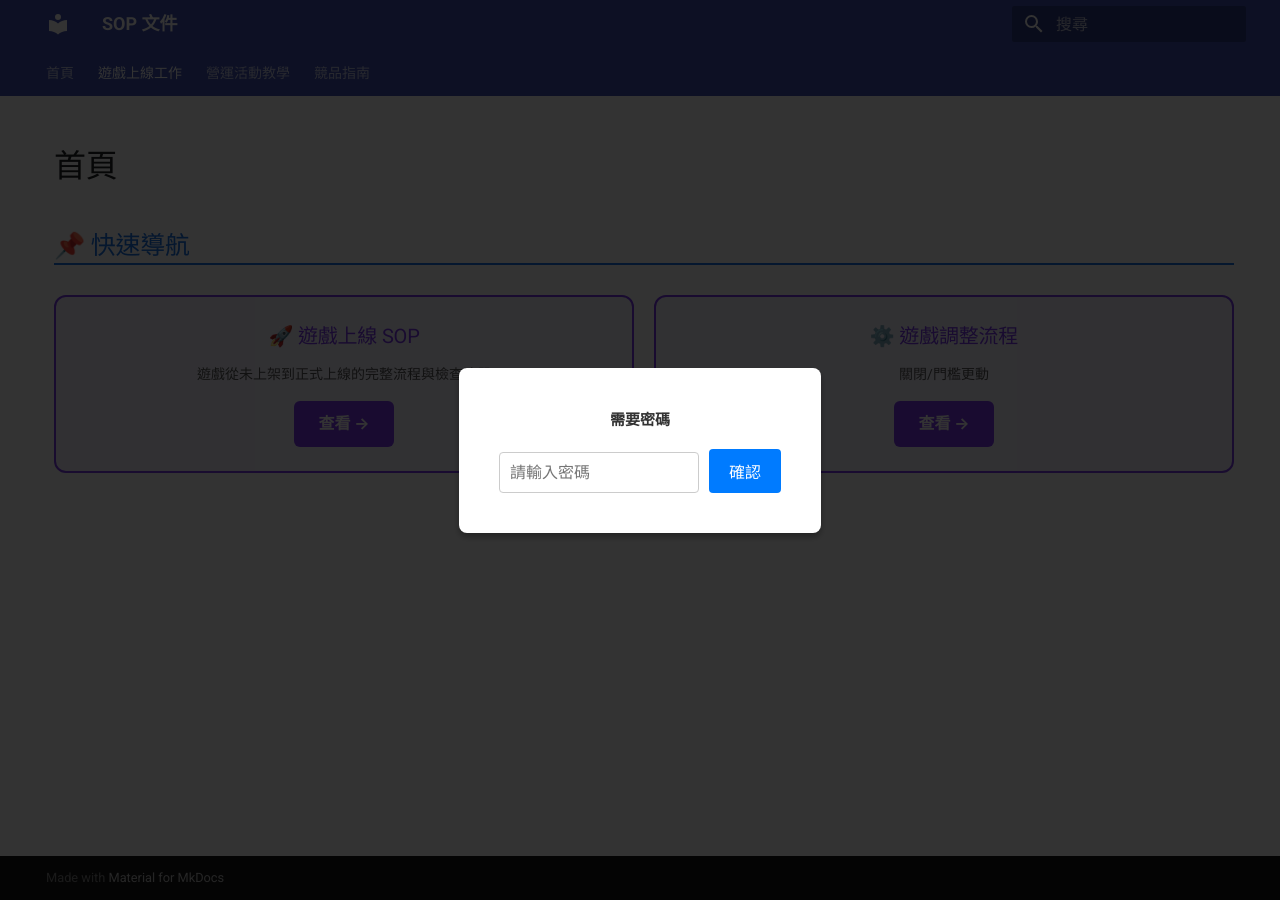
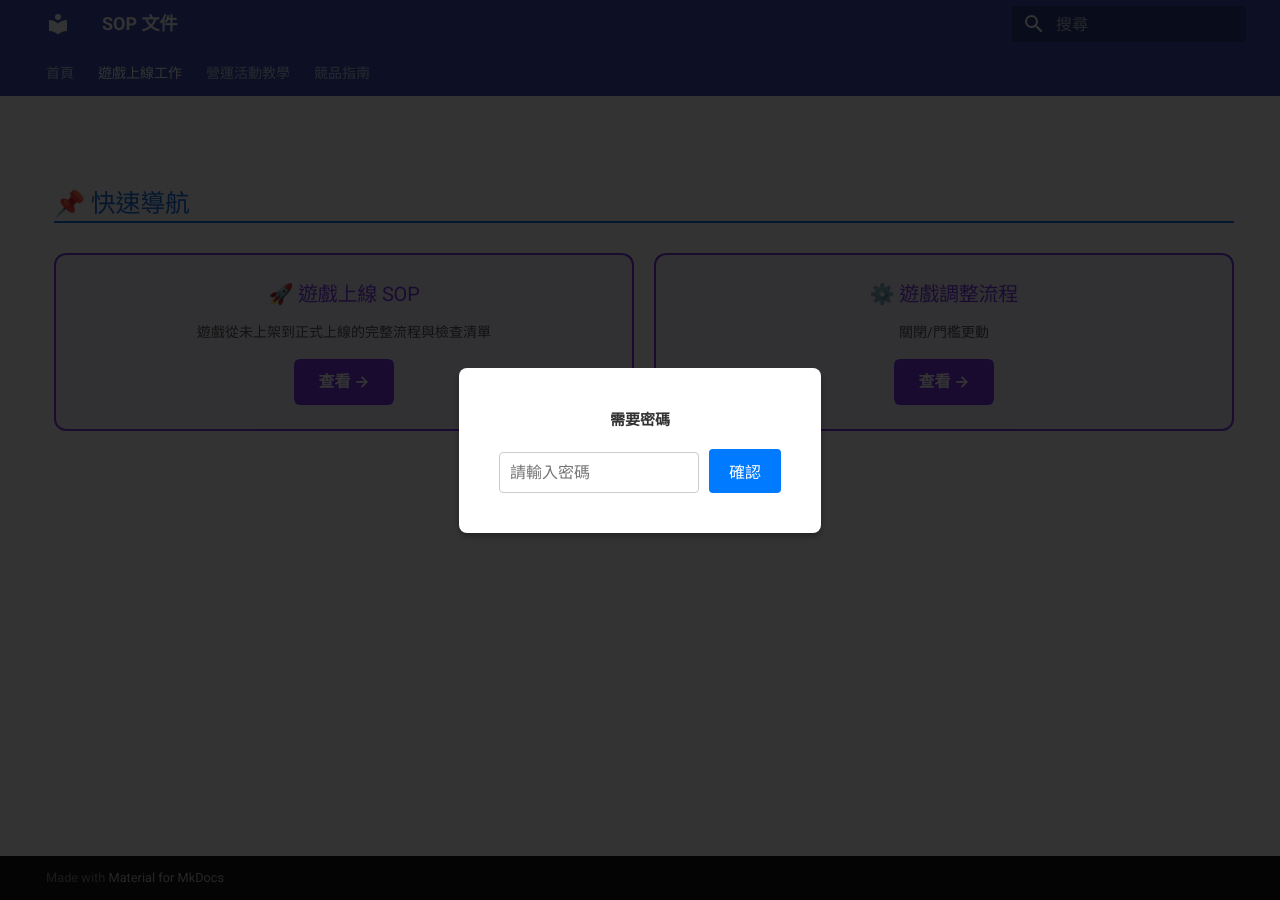
Before and after one commit to yayihuang-bit/sop-docs, an MkDocs documentation site: the page built from docs/遊戲上線工作_索引.md, in a window 1280 px wide. Built offline with MkDocs 1.6.1 and Material for MkDocs 9.7.7, drawn with Linux system fonts in a browser that asks for light colours.

Commit message:
Hide auto-generated MkDocs page H1 title via CSS

```diff
--- a/overrides/main.html
+++ b/overrides/main.html
@@ -19,6 +19,11 @@
       --border: #e0e0e0;
       --text: #202124;
       --text-muted: #5f6368;
+    }
+
+    /* ════ 隱藏 MkDocs 自動產生的頁面 H1 標題 ════ */
+    .md-content__inner > h1 {
+      display: none !important;
     }
 
     /* ════ MkDocs 基礎樣式美化 ════ */
```
